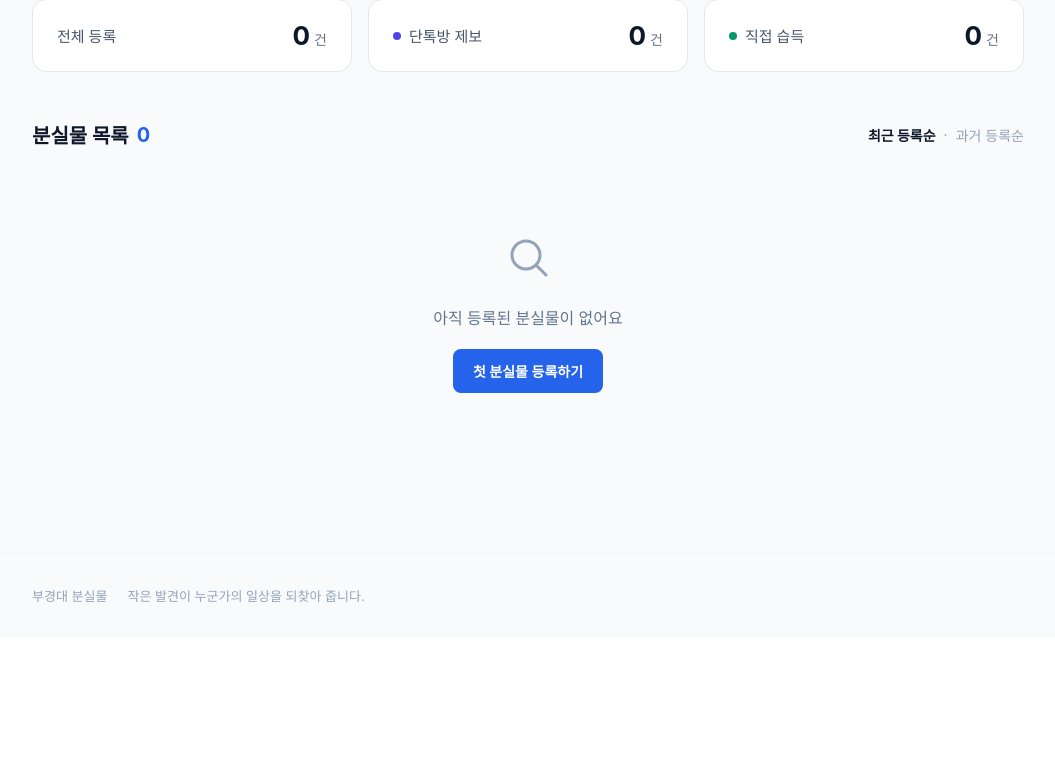
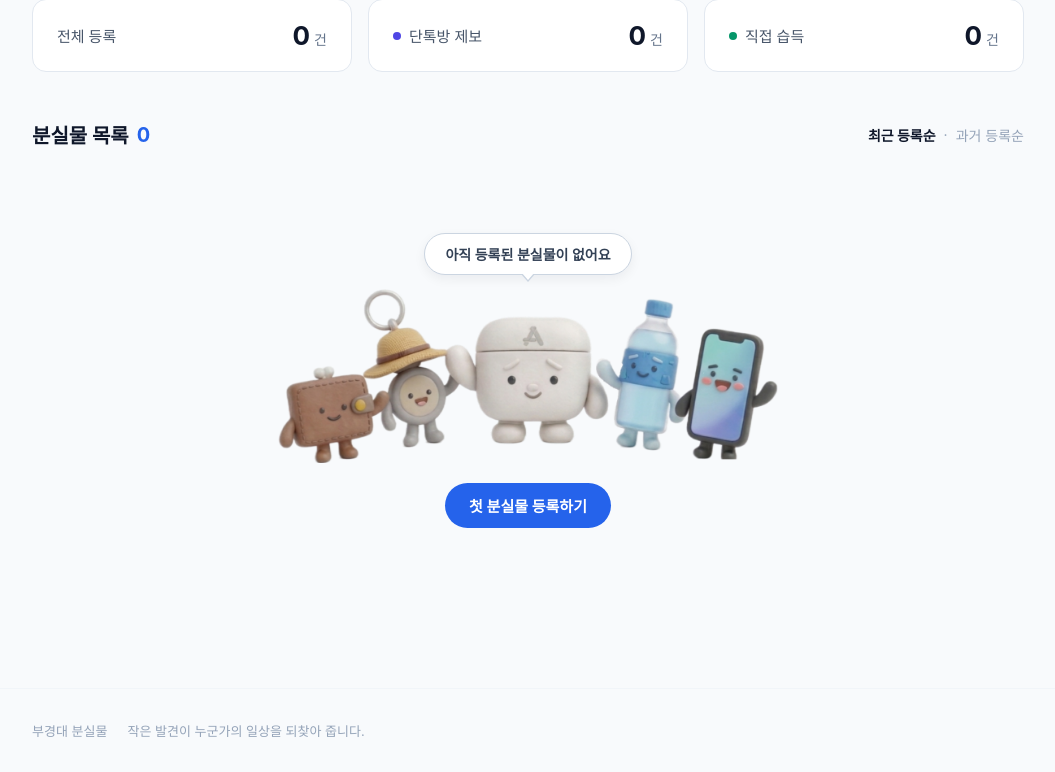
Before and after one commit to MinseoKim01/OSS_TEAM_1, a Flask app: page / in a window 1280 px wide. Shown: the part 365-1137 px from the top of the page, without its empty margins (112-1167 px from the left). Before the commit the page ends 967 px from the top, so only its background shows below. Run offline with Flask 3, Linux system fonts and the light colour scheme; data that the repository does not hold is empty.

Commit message:
분실물 목록 빈 화면 UI 개선 (#67)
- 돋보기 아이콘을 모아줍 캐릭터 이미지로 교체
- 안내 문구를 캐릭터 상단 말풍선 형태로 변경하여 배치
- 등록 버튼 디자인 및 요소 간 여백 조정

```diff
--- a/static/css/style.css
+++ b/static/css/style.css
@@ -552,30 +552,68 @@ body {
     text-align: center;
 }
 
-/* 빈 목록 돋보기 아이콘 */
+/* list.html 빈 목록 말풍선 안내 문구: 캐릭터 상단에서 말하는 형태 구현 */
+.empty-state-message {
+    position: relative;
+    background-color: #ffffff;
+    border: 1px solid #cbd5e1;
+    border-radius: 9999px;
+    padding: 10px 20px;
+    font-size: 14px;
+    font-weight: 600;
+    color: #334155;
+    margin-bottom: 14px;
+    box-shadow: 0 4px 12px rgba(15, 23, 42, 0.06);
+}
+
+/* list.html 빈 목록 말풍선 꼬리(테두리) */
+.empty-state-message::before {
+    content: "";
+    position: absolute;
+    bottom: -8px;
+    left: 50%;
+    transform: translateX(-50%);
+    border-width: 8px 7px 0;
+    border-style: solid;
+    border-color: #cbd5e1 transparent transparent;
+}
+
+/* list.html 빈 목록 말풍선 꼬리(안쪽 흰색 배경) */
+.empty-state-message::after {
+    content: "";
+    position: absolute;
+    bottom: -6px;
+    left: 50%;
+    transform: translateX(-50%);
+    border-width: 7px 6px 0;
+    border-style: solid;
+    border-color: #ffffff transparent transparent;
+}
+
+/* list.html 빈 목록 캐릭터 아이콘 영역 */
 .empty-state-icon {
-    color: #94a3b8;
     margin-bottom: 20px;
 }
 
-/* 빈 목록 안내 문구 */
-.empty-state-message {
-    font-size: 16px;
-    font-weight: 500;
-    color: #64748b;
-    margin-bottom: 20px;
+/* list.html 빈 목록 캐릭터 이미지 크기 지정 */
+.empty-state-character {
+    width: 500px;
+    max-width: 100%;
+    height: auto;
+    display: block;
 }
 
-/* 빈 목록 등록 버튼 */
+/* list.html 빈 목록 등록 버튼: 맨 아래에 위치하므로 하단 여백 제거 */
 .empty-state-button {
     display: inline-block;
-    padding: 12px 20px;
+    padding: 12px 24px;
     background-color: #2563eb;
     color: #ffffff;
-    border-radius: 8px;
+    border-radius: 9999px;
     text-decoration: none;
-    font-size: 14px;
+    font-size: 15px;
     font-weight: 600;
+    margin-bottom: 0;
 }
 
 /* 카드 목록과 빈 목록에 hidden 속성이 적용되면 화면에서 숨김 */
--- a/templates/list.html
+++ b/templates/list.html
@@ -6,9 +6,9 @@
 
 <section class="lost-items-section">
     {% for message in get_flashed_messages(category_filter=['registration_success']) %}
-        <div id="registration-toast" class="toast show" role="status">
-            {{ message }}
-        </div>
+    <div id="registration-toast" class="toast show" role="status">
+        {{ message }}
+    </div>
     {% endfor %}
     <div class="lost-items-header">
         <div class="title-wrap">
@@ -60,19 +60,18 @@
 
 <!-- 빈 목록 안내 화면 -->
 <div id="empty-state" class="empty-state" hidden>
-    <div class="empty-state-icon">
-        <!-- 돋보기 아이콘 -->
-        <svg xmlns="http://www.w3.org/2000/svg" width="48" height="48" viewBox="0 0 24 24" fill="none"
-            stroke="currentColor" stroke-width="1.5" stroke-linecap="round" stroke-linejoin="round" aria-hidden="true">
-            <circle cx="11" cy="11" r="7"></circle>
-            <line x1="16" y1="16" x2="21" y2="21"></line>
-        </svg>
-    </div>
-
+    <!-- 캐릭터들이 말하는 말풍선으로 위쪽에 배치 -->
     <p class="empty-state-message">
         아직 등록된 분실물이 없어요
     </p>
 
+    <div class="empty-state-icon">
+        <!-- 캐릭터 이미지 -->
+        <img src="{{ url_for('static', filename='images/모아줍 캐릭터.png') }}" alt="분실물을 찾는 캐릭터"
+            class="empty-state-character">
+    </div>
+
+    <!-- 등록 버튼 -->
     <a href="/register" class="empty-state-button">
         첫 분실물 등록하기
     </a>
```
Also changed, not shown: static/images/모아줍 캐릭터.png (added).
